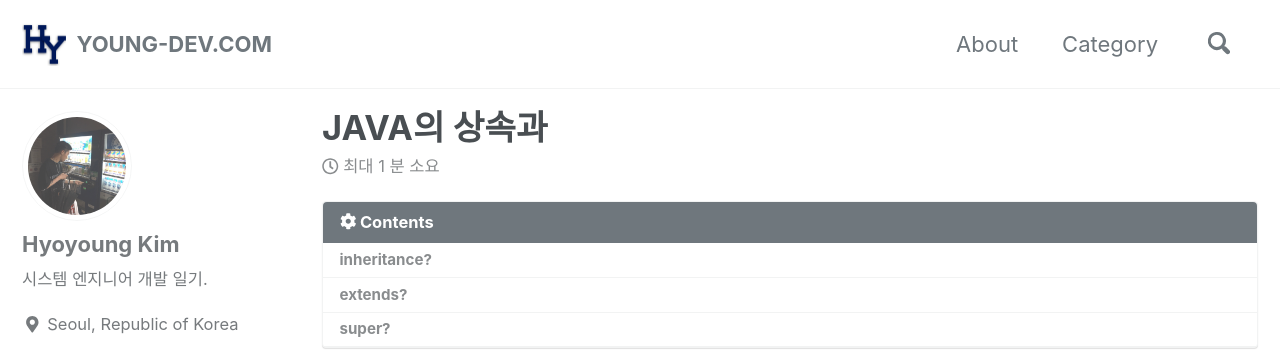
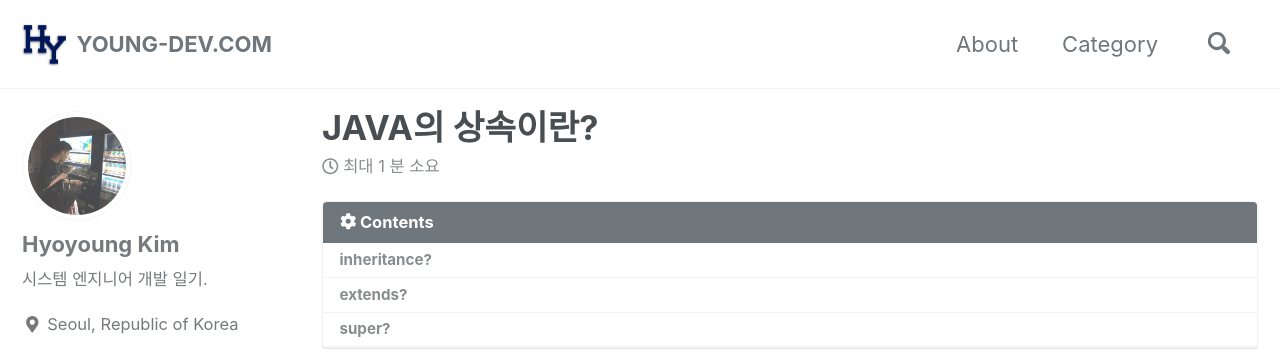
Before and after one commit to youngfromseoul/youngfromseoul.github.io2, a Jekyll site: the page built from _posts/java/2019-01-30-java-posting-00002.md, in a window 1280 px wide and 900 px high. Shown: the top 350 px of the window. Built offline with Jekyll 4.4.1, drawn with Linux system fonts in a browser that asks for light colours; cached includes are drawn as plain includes; nearby versions of some CDN libraries; some web fonts are replaced; library files that are not in the unit come from our copies.

Commit message:
Update 2019-01-30-java-posting-00002.md

```diff
--- a/_posts/java/2019-01-30-java-posting-00002.md
+++ b/_posts/java/2019-01-30-java-posting-00002.md
@@ -1,5 +1,5 @@
 ---
-title: "JAVA의 상속과"
+title: "JAVA의 상속이란?"
 excerpt: "Java 상속에 대해 간단히 알아보기"
 categories:
   - Java
```
